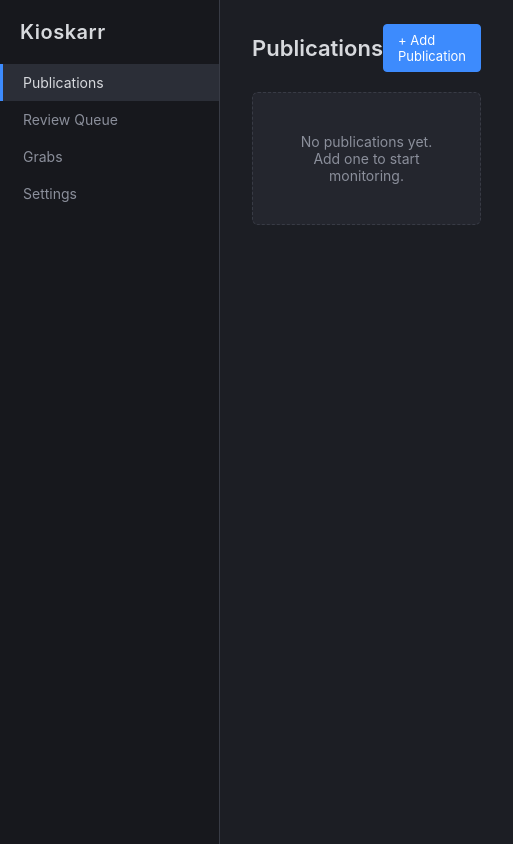
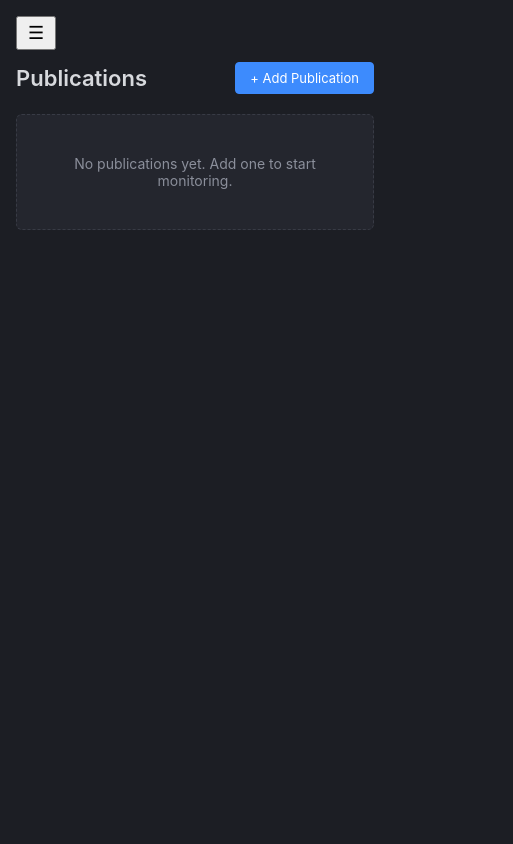
Before and after one commit to sebcbi1/kioskarr, a plain HTML site: page kioskarr/static/index.html in a window 390 px wide. Shown: the whole page, 513 px wide, since content can reach past the window. Drawn offline with Linux system fonts and the light colour scheme; no server answers.

Commit message:
feat: make the SPA responsive with a hamburger-toggled sidebar
The app had no responsive CSS at all — the sidebar always took up 220px
and none of the data tables had a horizontal-scroll fallback, so the whole
thing overflowed unusably on a phone. Add a mobile breakpoint that turns
the sidebar into a slide-in drawer behind a hamburger toggle (with a
dimmed overlay, auto-closing on navigation), and wrap the two remaining
tables (Publications, Grabs) in the same scroll container already used by
the search preview table.

Also fixes a flexbox min-width:auto gotcha where .content refused to
shrink below a wide table's intrinsic width, which was defeating
overflow-x:auto entirely and letting the whole page grow wider than the
viewport.

```diff
--- a/kioskarr/static/app.js
+++ b/kioskarr/static/app.js
@@ -60,6 +60,7 @@ function app() {
     clearAdminPassword: false,
     qrCodeVisible: false,
     qrCodeSvg: "",
+    sidebarOpen: false,
 
     form: {},
     previewResults: null,
@@ -119,6 +120,7 @@ function app() {
     },
 
     onRouteEnter() {
+      this.sidebarOpen = false;
       if (this.route.name === "publications") return this.loadPublications();
       if (this.route.name === "publication-form") return this.enterPublicationForm(this.route.id);
       if (this.route.name === "review") return this.loadReviewData();
--- a/kioskarr/static/index.html
+++ b/kioskarr/static/index.html
@@ -41,7 +41,7 @@
       </div>
     </template>
     <div class="app" x-show="!showLogin">
-    <nav class="sidebar">
+    <nav class="sidebar" :class="{ open: sidebarOpen }">
       <div class="brand">Kioskarr</div>
       <a class="nav-link" :class="{ active: route.name === 'publications' || route.name === 'publication-form' }" href="#/publications">Publications</a>
       <a class="nav-link" :class="{ active: route.name === 'review' }" href="#/review">Review Queue</a>
@@ -49,7 +49,9 @@
       <a class="nav-link" :class="{ active: route.name === 'settings' }" href="#/settings">Settings</a>
       <a class="nav-link" x-show="auth.auth_required" href="#" @click.prevent="logout()">Log out</a>
     </nav>
+    <div class="sidebar-overlay" x-show="sidebarOpen" @click="sidebarOpen = false" style="display: none;"></div>
     <main class="content">
+      <button type="button" class="hamburger-btn" @click="sidebarOpen = !sidebarOpen" aria-label="Toggle menu" x-text="sidebarOpen ? '✕' : '☰'"></button>
       <div class="toast" :class="'toast-' + toast.type" x-show="toast.message" x-transition x-text="toast.message" style="display: none;"></div>
 
       <!-- Publications list -->
@@ -62,7 +64,8 @@
           <template x-if="publications.length === 0">
             <div class="empty-state">No publications yet. Add one to start monitoring.</div>
           </template>
-          <table x-show="publications.length > 0">
+          <div class="table-scroll" x-show="publications.length > 0">
+            <table>
               <thead>
                 <tr>
                   <th>Title</th><th>Type</th><th>Monitored</th><th>Format</th><th>Min Seeders</th><th>Target Dir</th><th>Baseline</th><th></th>
@@ -92,6 +95,7 @@
                 </template>
               </tbody>
             </table>
+          </div>
         </div>
       </template>
 
@@ -283,7 +287,8 @@
           <template x-if="grabs.length === 0">
             <div class="empty-state">No grabs yet.</div>
           </template>
-          <table x-show="grabs.length > 0">
+          <div class="table-scroll" x-show="grabs.length > 0">
+            <table>
               <thead>
                 <tr><th>Publication</th><th>Release</th><th>Identifier</th><th>Status</th><th>Indexer</th></tr>
               </thead>
@@ -299,6 +304,7 @@
                 </template>
               </tbody>
             </table>
+          </div>
         </div>
       </template>
 
--- a/kioskarr/static/style.css
+++ b/kioskarr/static/style.css
@@ -69,6 +69,11 @@ a:hover { color: var(--accent-hover); }
 
 .content {
   flex: 1;
+  min-width: 0; /* flex items default to min-width:auto, which stops a wide table
+                   from ever shrinking below its own content — this lets it
+                   shrink to the viewport so .table-scroll's own overflow-x
+                   actually gets a chance to kick in instead of the whole page
+                   growing wider than the screen. */
   padding: 24px 32px;
   max-width: 1200px;
 }
@@ -340,3 +345,55 @@ input:focus, select:focus, textarea:focus {
 
 .text-dim { color: var(--text-dim); }
 .mono { font-family: ui-monospace, "SF Mono", Menlo, monospace; font-size: 12px; }
+
+.hamburger-btn {
+  display: none;
+  position: relative;
+  z-index: 1001; /* above .sidebar's 1000 — otherwise the open drawer (same
+                    top-left corner, since .content is no longer pushed over
+                    once the sidebar is taken out of flow) covers this button
+                    and there's no way to tap it again to close the drawer. */
+  font-size: 18px;
+  line-height: 1;
+  padding: 6px 10px;
+  margin-bottom: 12px;
+}
+
+/* No base display:none here — .sidebar-overlay is controlled by Alpine's
+   x-show, which can't distinguish its own hidden state from a stylesheet
+   rule that's already display:none, so it would never be able to show it.
+   Above the breakpoint it's forced off instead (below), regardless of
+   sidebarOpen — the drawer/overlay only make sense once the sidebar is an
+   off-canvas panel in the first place. */
+@media (min-width: 769px) {
+  .sidebar-overlay { display: none !important; }
+}
+
+@media (max-width: 768px) {
+  .hamburger-btn { display: inline-block; }
+
+  .sidebar {
+    position: fixed;
+    top: 0;
+    left: 0;
+    height: 100vh;
+    z-index: 1000;
+    transform: translateX(-100%);
+    transition: transform 0.2s ease;
+  }
+  .sidebar.open { transform: translateX(0); }
+
+  .sidebar-overlay {
+    position: fixed;
+    inset: 0;
+    z-index: 999;
+    background: rgba(0, 0, 0, 0.6);
+  }
+
+  .content { padding: 16px; }
+
+  .page-header { flex-wrap: wrap; gap: 10px; }
+  .baseline-box { flex-wrap: wrap; }
+
+  .login-card, .modal-card { max-width: 92vw; }
+}
```
Lines whose indentation alone changed are shown as unchanged.
